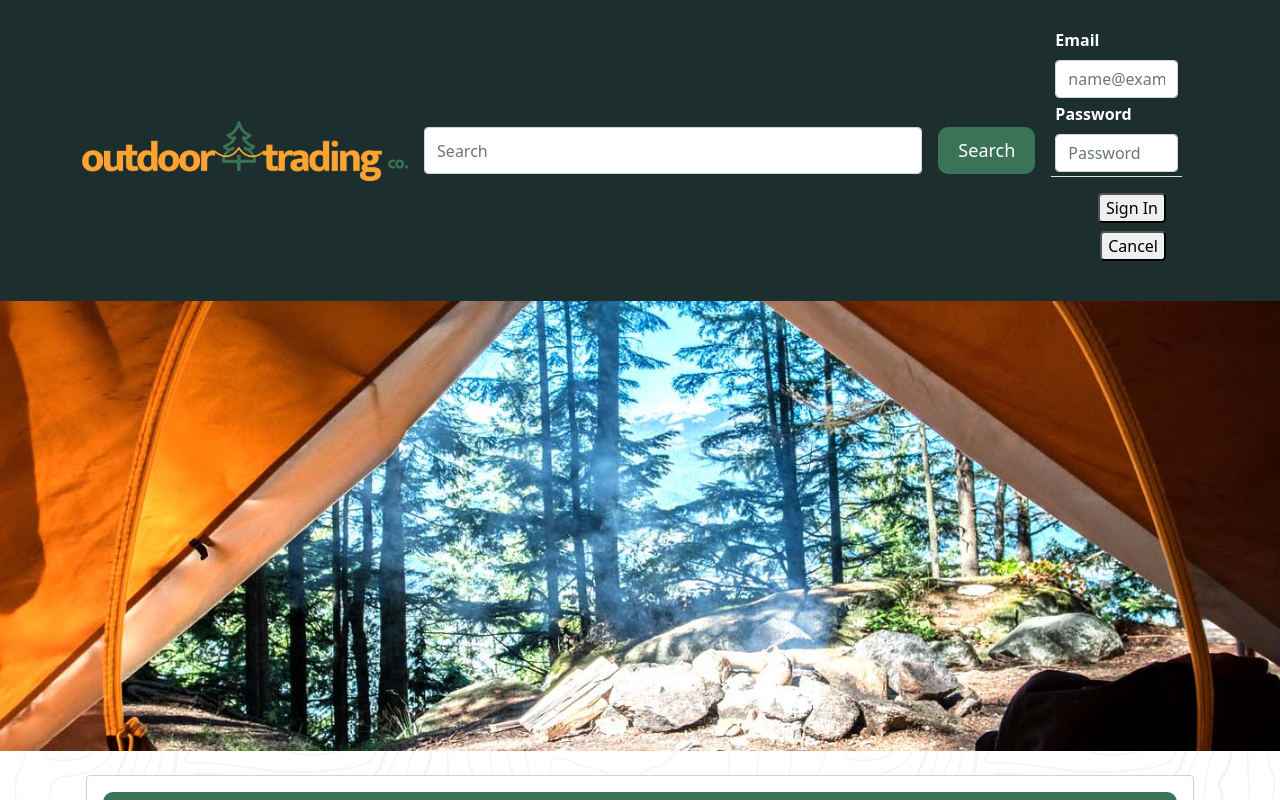
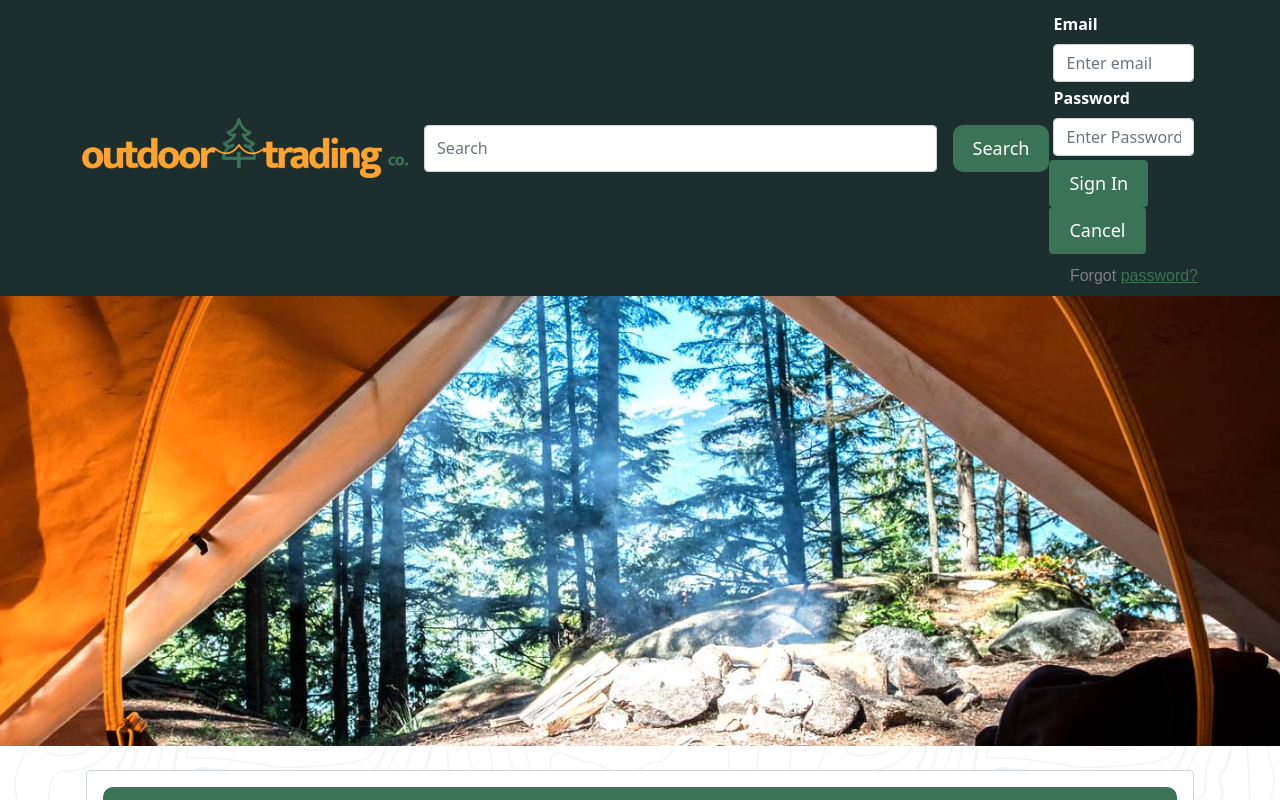
Before and after one commit to NeedaMehmud/outdoor-trading-co, a React (Create React App) app in the folder client/: page /SignUp in a window 1280 px wide. Both pictures are taken after a click on the button "LOGIN". Shown: the top 800 px of the page. Built offline with nearby package versions, Linux system fonts and the light colour scheme; a web font is replaced by a local one.

Commit message:
styled login page

```diff
--- a/client/src/components/Login.js
+++ b/client/src/components/Login.js
@@ -6,14 +6,6 @@ import { LOGIN_USER } from '../utils/mutations';
 import Auth from '../utils/auth';
 
 const Login = () => {
-  const [isOpen, setIsOpen] = React.useState(false);
-  const showModal = () => {
-    setIsOpen(true);
-  };
-  const hideModal = () => {
-    setIsOpen(false);
-  };
-
   const [formState, setFormState] = useState({
     email: '',
     password: '',
@@ -51,7 +43,7 @@ const Login = () => {
 
 
   return (
-    <Modal.Body>
+    <form>
       <div className="login">
         <div className="login-triangle"></div>
         {data ? (
@@ -69,7 +61,7 @@ const Login = () => {
                 type="email"
                 className="form-control"
                 id="exampleFormControlInput1"
-              placeholder="name@example.com"
+                placeholder="Enter email"
                 value={formState.email}
                 onChange={handleChange}
               />
@@ -83,27 +75,24 @@ const Login = () => {
                 type="password"
                 className="form-control"
                 id="exampleFormControlInput2"
-              placeholder="Password"
+                placeholder="Enter Password"
                 value={formState.password}
-              onChange={handleChange}
               />
             </div>
-          <Modal.Footer>
             <button
-              onClick={showModal}
               type="submit"
-              className="text-center rounded signin-button"
+              className="text-center rounded signin-button search-btn"
             >
               Sign In
             </button>
-            <Modal show={isOpen} onHide={hideModal} />
             <button
-              className="text-center rounded signin-button"
-              onClick={hideModal}
+              className="text-center rounded signin-button search-btn"
             >
               Cancel
             </button>
-          </Modal.Footer>
+            <p className="forgot-password text-right">
+              Forgot <a href="#">password?</a>
+            </p>
           </form>
         )}
         {error && (
@@ -112,7 +101,7 @@ const Login = () => {
           </div>
         )}
       </div>
-    </Modal.Body>
+    </form>
   );
 };
 
--- a/client/src/style/Login.css
+++ b/client/src/style/Login.css
@@ -13,34 +13,39 @@
 .login h3 {
   color: white;
 }
-@import url('https://fonts.googleapis.com/css?family=Fira+Sans:400,500,600,700,800');
 * {
   box-sizing: border-box;
 }
+
 body {
   min-height: 100vh;
   display: flex;
   font-weight: 400;
-  font-family: 'Fira Sans', sans-serif;
+  font-family: sans-serif;
+  background: #12c2e9;  /* fallback for old browsers */
+  background: -webkit-linear-gradient(to right, #f64f59, #c471ed, #12c2e9);  /* Chrome 10-25, Safari 5.1-6 */
+  background: linear-gradient(to right, #f64f59, #c471ed, #12c2e9); /* W3C, IE 10+/ Edge, Firefox 16+, Chrome 26+, Opera 12+, Safari 7+ */
+
 }
-h1,h2,h3,h4,h5,h6,label,span {
-  font-weight: 500;
-  font-family: 'Fira Sans', sans-serif;
-}
-body, html, .App, #root, .auth-wrapper {
+
+body, html, .App, #root, .outer {
   width: 100%;
   height: 100%;
 }
+
 .navbar-light {
+  background-color: #ffffff;
   box-shadow: 0px 14px 80px rgba(34, 35, 58, 0.2);
 }
-.auth-wrapper {
+
+.outer {
   display: flex;
   justify-content: center;
   flex-direction: column;
   text-align: left;
 }
-.auth-inner {
+
+.inner {
   width: 450px;
   margin: auto;
   background: #ffffff;
@@ -49,19 +54,23 @@ body, html, .App, #root, .auth-wrapper {
   border-radius: 15px;
   transition: all .3s;
 }
-.auth-wrapper .form-control:focus {
+
+.outer .form-control:focus {
   border-color: #167bff;
   box-shadow: none;
 }
-.auth-wrapper h3 {
+
+.outer h3 {
   text-align: center;
   margin: 0;
   line-height: 1;
   padding-bottom: 20px;
 }
+
 .custom-control-label {
   font-weight: 400;
 }
+
 .forgot-password,
 .forgot-password a {
   text-align: right;
@@ -70,6 +79,7 @@ body, html, .App, #root, .auth-wrapper {
   color: #7f7d7d;
   margin: 0;
 }
+
 .forgot-password a {
   color: #167bff;
 }
```
Lines whose indentation alone changed are shown as unchanged.
